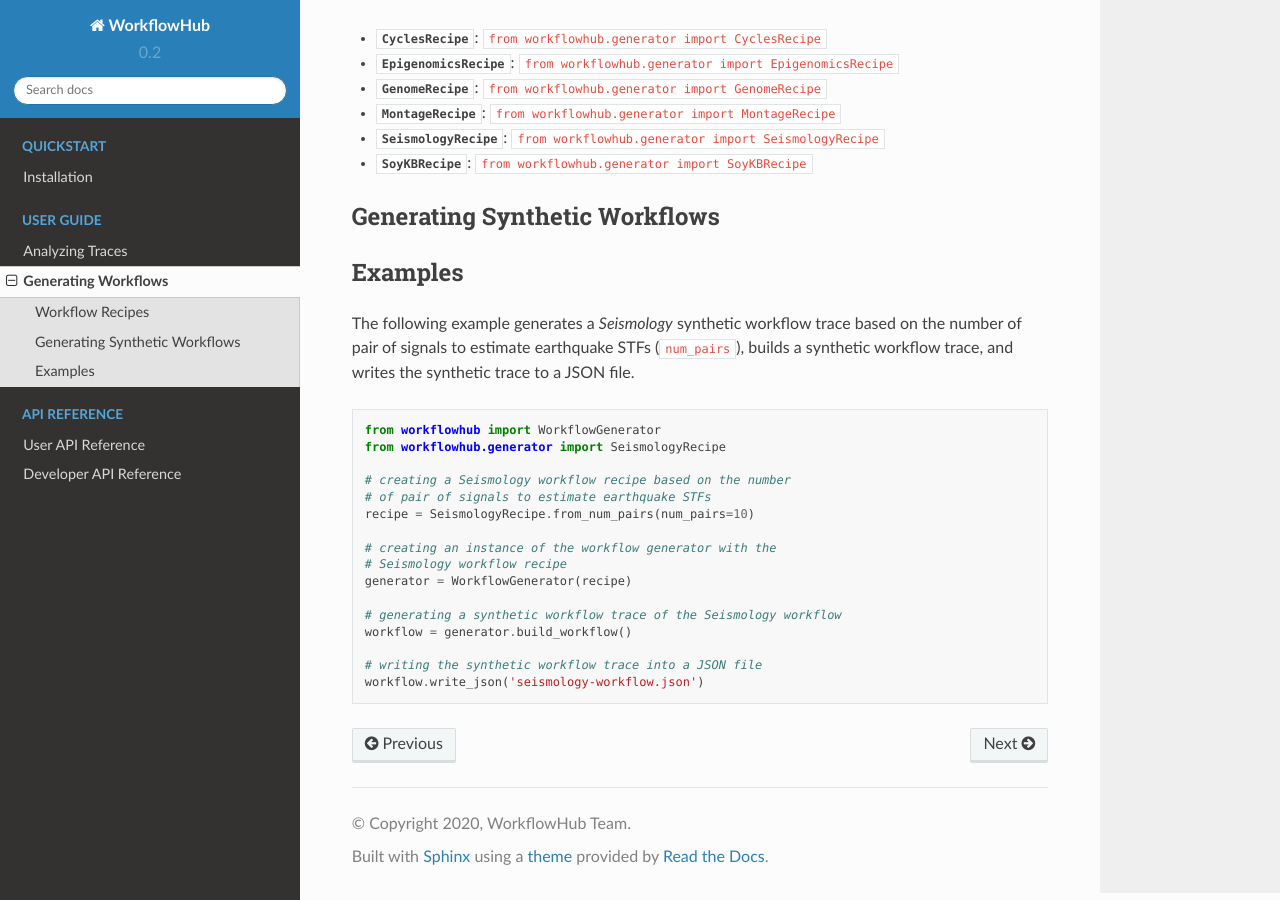
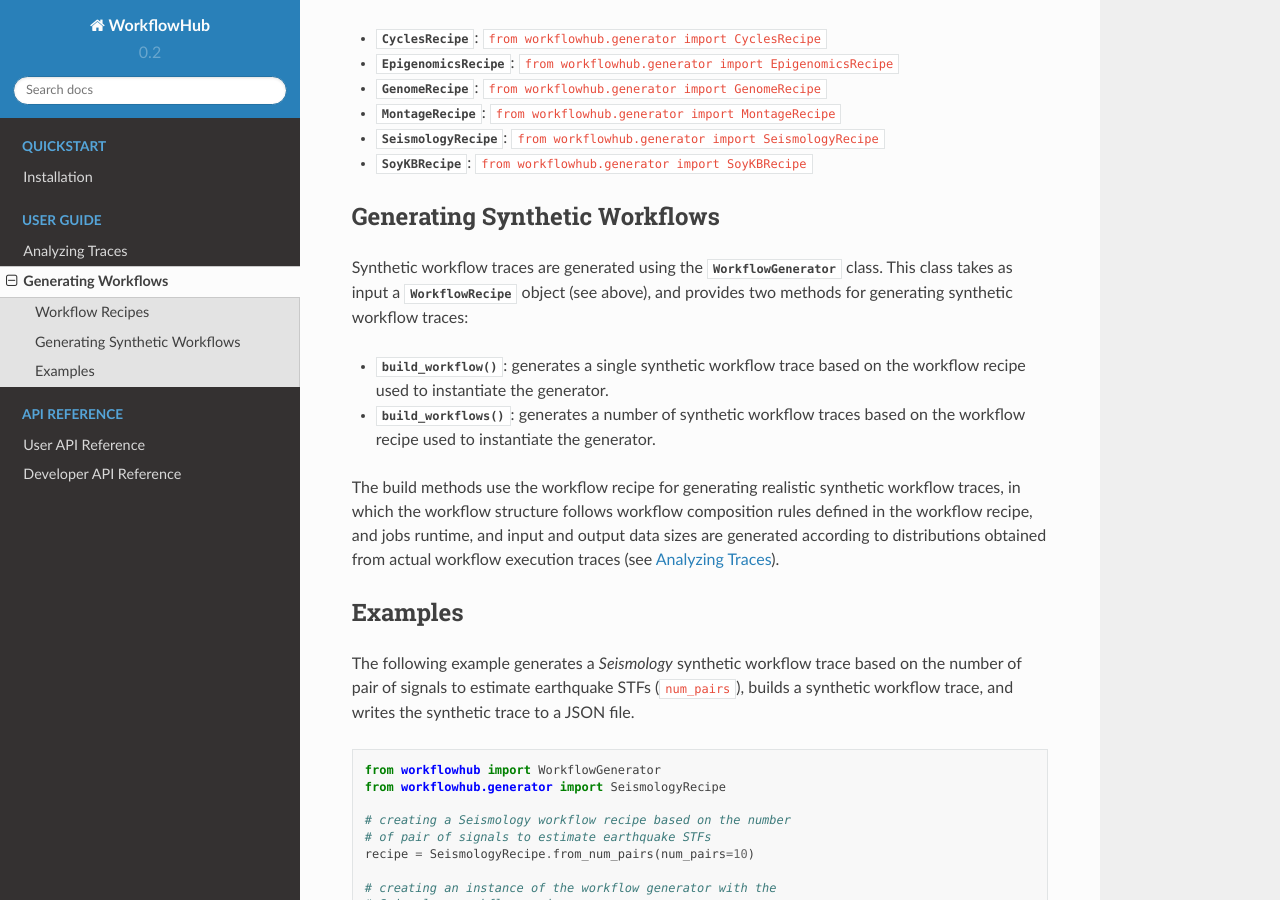
Before and after one commit to wfcommons/WfCommons, a Sphinx documentation site: the page built from docs/source/generating_workflows.rst, in a window 1280 px wide and 900 px high, scrolled down 1082 px. Built offline with Sphinx 7.4.7 and the Read the Docs theme 2.0.0, drawn with Linux system fonts in a browser that asks for light colours.

Commit message:
improving generating workflows documentation

```diff
--- a/docs/source/generating_workflows.rst
+++ b/docs/source/generating_workflows.rst
@@ -59,6 +59,22 @@ The current list of available workflow recipes include:
 Generating Synthetic Workflows
 ------------------------------
 
+Synthetic workflow traces are generated using the
+:class:`~workflowhub.generator.generator.WorkflowGenerator` class. This
+class takes as input a :class:`~workflowhub.generator.workflow.abstract_recipe.WorkflowRecipe`
+object (see above), and provides two methods for generating synthetic
+workflow traces:
+
+- :meth:`~workflowhub.generator.generator.WorkflowGenerator.build_workflow`: generates a single synthetic workflow
+  trace based on the workflow recipe used to instantiate the generator.
+- :meth:`~workflowhub.generator.generator.WorkflowGenerator.build_workflows`: generates a number of synthetic workflow
+  traces based on the workflow recipe used to instantiate the generator.
+
+The build methods use the workflow recipe for generating realistic synthetic
+workflow traces, in which the workflow structure follows workflow composition
+rules defined in the workflow recipe, and jobs runtime, and input and output
+data sizes are generated according to distributions obtained from actual workflow
+execution traces (see :ref:`traces-label`).
 
 Examples
 --------
```
